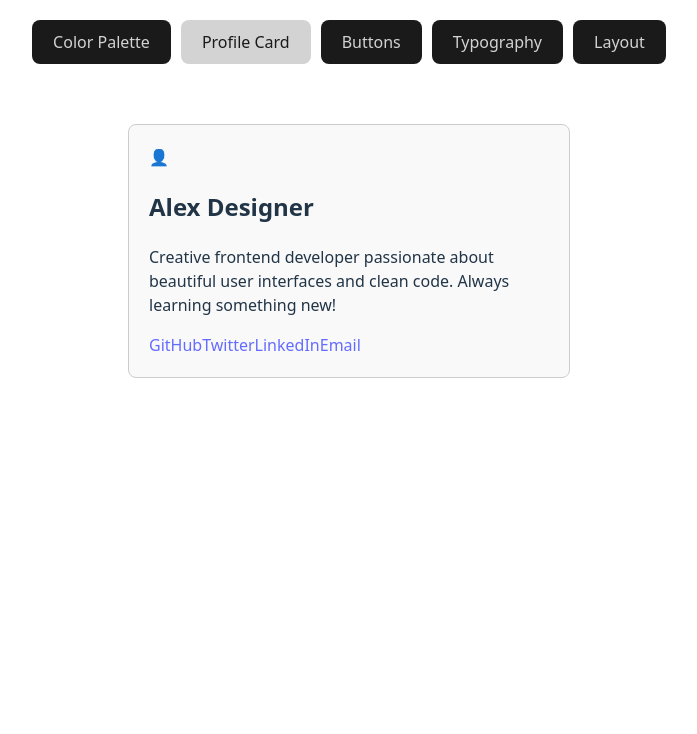
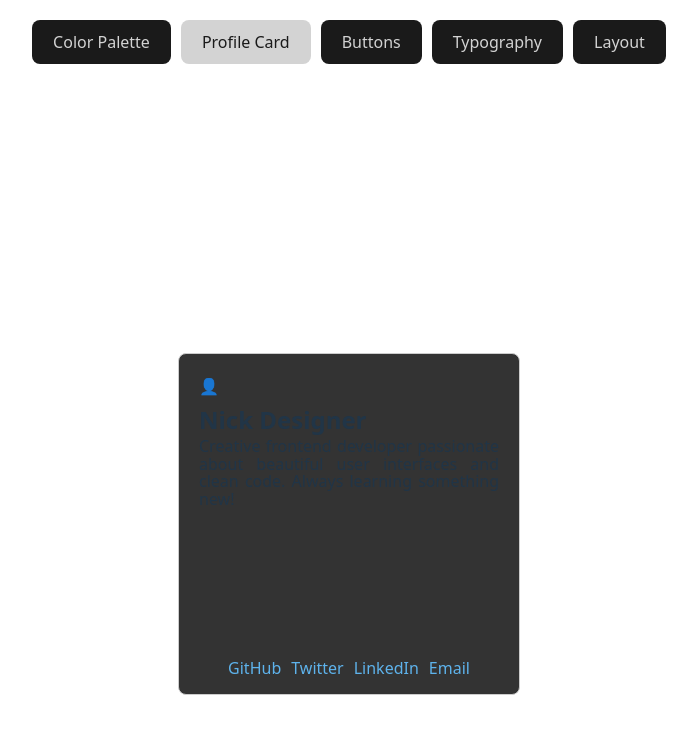
Before and after one commit to BitSmith5/css-basics, a React (Vite) app: page / in a window 1280 px wide. Both pictures are taken after a click on the button "Profile Card". Shown: the top 734 px of the page, without its empty margins (291-988 px from the left). Built offline with nearby package versions, Linux system fonts and the light colour scheme.

Commit message:
Profile Card Styling Implementation

```diff
--- a/src/components/CSSPracticeScaffold.css
+++ b/src/components/CSSPracticeScaffold.css
@@ -13,8 +13,10 @@
   transform: translateX(-50%);
   left: 50%;
   max-width: 1000px;
+  min-width: 500px;
   min-height: 800px;
   background-color: #ffffff29;
+  padding: 20px;
 }
 .navigation {
   position: relative;
@@ -61,9 +63,9 @@
 .section-title {
   position: relative;
   font-size: 2em;
-  margin: 20px;
   line-height: 0.9em;
-  align-content: center;
+  margin: 0;
+  padding-bottom: 20px;
 }
 
 .color-grid {
@@ -74,7 +76,6 @@
   grid-template-columns: repeat(4, 1fr);
   gap: 20px;
   transition: all 0.4s ease;
-  padding-inline: 20px;
 }
 
 .color-swatch {
--- a/src/components/CSSPracticeScaffold.tsx
+++ b/src/components/CSSPracticeScaffold.tsx
@@ -81,7 +81,7 @@ export default function CSSPracticeScaffold() {
               <div className="profile-image">
                 <div className="avatar-placeholder">👤</div>
               </div>
-              <h2 className="profile-name">Alex Designer</h2>
+              <h2 className="profile-name">Nick Designer</h2>
               <p className="profile-bio">
                 Creative frontend developer passionate about beautiful user interfaces and clean code.
                 Always learning something new!
--- a/src/styles/ProfileCard.css
+++ b/src/styles/ProfileCard.css
@@ -1,8 +1,51 @@
 .profile-section {
+  position: absolute;
+  top: 50%;
+  left: 50%;
+  transform: translate(-50%, -50%);
   border: 1px solid #ccc;
   border-radius: 8px;
+  width: 300px;
+  min-height: 300px;
   padding: 20px;
-  max-width: 400px;
-  margin-top: 20px;
-  background-color: #f9f9f9;
+  background-color: #333333;
 }
+.profile-image {
+  position: relative;
+  width: fit-content;
+  height: fit-content;
+  margin-bottom: 10px;
+}
+.profile-name {
+  position: relative;
+  width: fit-content;
+  height: fit-content;
+  line-height: 1em;
+  margin: 0;
+  margin-bottom: 6px;
+}
+.profile-bio {
+  position: relative;
+  width: fit-content;
+  height: fit-content;
+  text-align: justify;
+  line-height: 1.1em;
+  margin: 0;
+}
+.social-links {
+  display: flex;
+  flex-direction: row;
+  justify-content: space-between;
+  gap: 10px;
+  position: absolute;
+  left: 50%;
+  bottom: 10px;
+  transform: translate(-50%, -50%);
+  height: fit-content;
+  line-height: 1em;
+  margin: 0;
+}
+.social-link {
+  position: relative;
+  color: #5eb3ec;
+}
```
